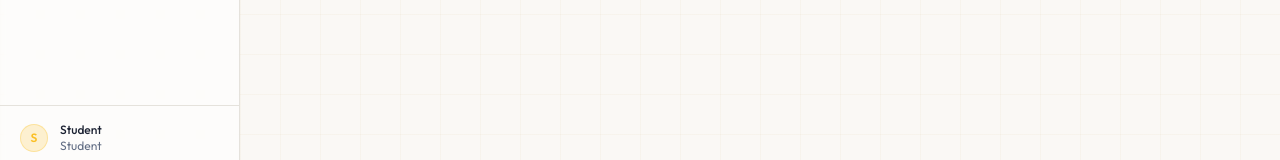
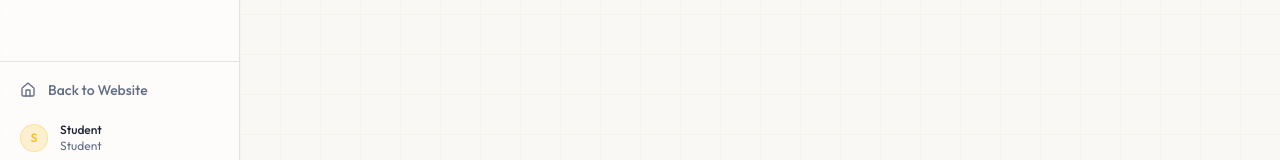
Before and after one commit to adgu3020/SASA, a Next.js app in the folder sasa-cords/: page /student in a window 1280 px wide. Shown: the part 586-746 px from the top of the page. Built offline with nearby package versions, Linux system fonts and the light colour scheme; no server answers.

Commit message:
Added home button on dashboard

```diff
--- a/sasa-cords/components/shared/Sidebar.tsx
+++ b/sasa-cords/components/shared/Sidebar.tsx
@@ -16,6 +16,7 @@ import {
   ChevronLeft,
   ChevronRight,
   GraduationCap,
+  Home,
 } from 'lucide-react'
 import { createClient } from '@/lib/supabase/client'
 import { cn, getInitials } from '@/lib/utils'
@@ -135,7 +136,25 @@ export default function Sidebar({ profile }: { profile: Profile }) {
       </nav>
 
       {/* Footer — User + Sign Out */}
+      {/* Footer — Back to Website + User + Sign Out */}
       <div className="border-t border-border p-2 space-y-1">
+        <Link
+          href="/"
+          className={cn(
+            'sidebar-item',
+            collapsed && 'justify-center px-2'
+          )}
+          title={collapsed ? 'Back to Website' : undefined}
+        >
+          <Home size={16} className="shrink-0" />
+          <AnimatePresence mode="wait">
+            {!collapsed && (
+              <motion.span initial={{ opacity: 0 }} animate={{ opacity: 1 }} exit={{ opacity: 0 }}>
+                Back to Website
+              </motion.span>
+            )}
+          </AnimatePresence>
+        </Link>
         <div className={cn(
           'flex items-center gap-3 px-3 py-2 rounded-lg',
           collapsed && 'justify-center px-2'
```
